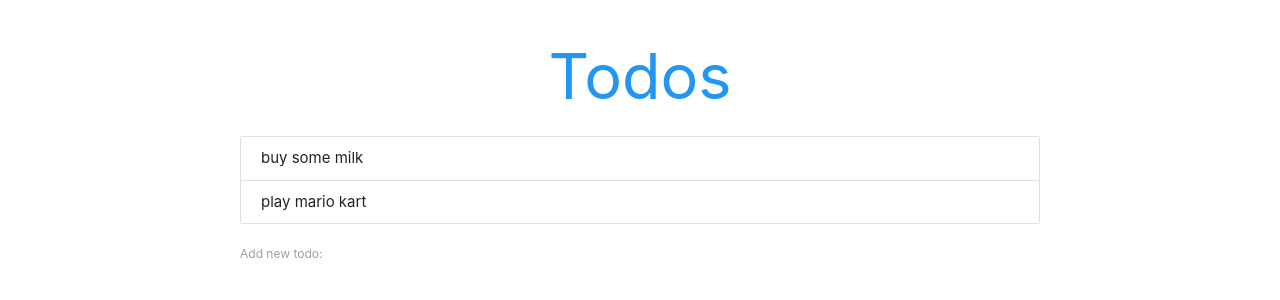
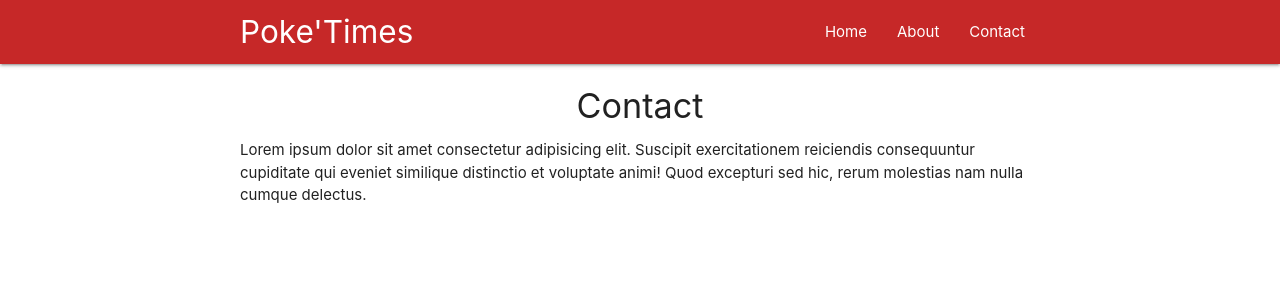
Before and after one commit to alexey-korablin/react-refs, a React (Create React App) app: page /contact in a window 1280 px wide. Shown: the top 300 px of the page. Built offline with nearby package versions, Linux system fonts and the light colour scheme.

Commit message:
#14 Link and NavLink

```diff
--- a/package.json
+++ b/package.json
@@ -8,6 +8,7 @@
     "@testing-library/user-event": "^7.2.1",
     "react": "^16.13.1",
     "react-dom": "^16.13.1",
+    "react-router-dom": "^5.2.0",
     "react-scripts": "3.4.1"
   },
   "scripts": {
--- a/src/App.js
+++ b/src/App.js
@@ -1,42 +1,24 @@
 import React, { Component } from 'react';
+import { BrowserRouter as Router, Route } from 'react-router-dom';
+
 import './App.css';
 
-import Todos from './components/Todos';
-import AddTodo from './components/AddTodo';
+import { Home } from './components/Home';
+import { About } from './components/About';
+import { Contact } from './components/Contact';
+import { Navbar } from './components/Navbar';
 
 class App extends Component {
-  constructor(props) {
-    super(props);
-    this.state = {
-      todos: [
-        { id: 1, content: 'buy some milk' },
-        { id: 2, content: 'play mario kart' },
-      ],
-    };
-    this.deleteTodo = this.deleteTodo.bind(this);
-    this.addTodo = this.addTodo.bind(this);
-  }
-
-  deleteTodo(id) {
-    this.setState({
-      todos: this.state.todos.filter((todo) => todo.id !== id),
-    });
-  }
-
-  addTodo(text) {
-    const id = Math.floor(Math.random() * 100);
-    this.setState({
-      todos: [...this.state.todos, { id, content: text }],
-    });
-  }
-
   render() {
     return (
-      <div className='todo-app container'>
-        <h1 className='center blue-text'>Todos</h1>
-        <Todos todos={this.state.todos} deleteTodo={this.deleteTodo} />
-        <AddTodo addTodo={this.addTodo} />
-      </div>
+      <Router>
+        <div className='App'>
+          <Navbar />
+          <Route exact path='/' component={Home} />
+          <Route path='/about' component={About} />
+          <Route path='/contact' component={Contact} />
+        </div>
+      </Router>
     );
   }
 }
--- /dev/null
+++ b/src/components/About.jsx
@@ -0,0 +1,13 @@
+import React from 'react';
+
+export const About = () => (
+  <div className='container'>
+    <h4 className='center'>About</h4>
+    <p>
+      Lorem ipsum dolor sit amet consectetur adipisicing elit. Suscipit
+      exercitationem reiciendis consequuntur cupiditate qui eveniet
+      similique distinctio et voluptate animi! Quod excepturi sed hic,
+      rerum molestias nam nulla cumque delectus.
+    </p>
+  </div>
+);
--- a/src/components/AddTodo.jsx
+++ /dev/null
@@ -1,39 +0,0 @@
-import React, { Component } from 'react';
-
-export default class AddTodo extends Component {
-  constructor(props) {
-    super(props);
-    this.state = {
-      content: '',
-    };
-    this.handleChange = this.handleChange.bind(this);
-    this.handleSubmit = this.handleSubmit.bind(this);
-  }
-
-  handleChange(e) {
-    this.setState({
-      content: e.target.value,
-    });
-  }
-
-  handleSubmit(e) {
-    e.preventDefault();
-    this.props.addTodo(this.state.content);
-    this.setState({
-      content: '',
-    });
-  }
-
-  render() {
-    return (
-      <form onSubmit={this.handleSubmit}>
-        <label>Add new todo:</label>
-        <input
-          type='text'
-          onChange={this.handleChange}
-          value={this.state.content}
-        />
-      </form>
-    );
-  }
-}
--- /dev/null
+++ b/src/components/Contact.jsx
@@ -0,0 +1,13 @@
+import React from 'react';
+
+export const Contact = () => (
+  <div className='container'>
+    <h4 className='center'>Contact</h4>
+    <p>
+      Lorem ipsum dolor sit amet consectetur adipisicing elit. Suscipit
+      exercitationem reiciendis consequuntur cupiditate qui eveniet
+      similique distinctio et voluptate animi! Quod excepturi sed hic,
+      rerum molestias nam nulla cumque delectus.
+    </p>
+  </div>
+);
--- /dev/null
+++ b/src/components/Home.jsx
@@ -0,0 +1,13 @@
+import React from 'react';
+
+export const Home = () => (
+  <div className='container'>
+    <h4 className='center'>Home</h4>
+    <p>
+      Lorem ipsum dolor sit amet consectetur adipisicing elit. Suscipit
+      exercitationem reiciendis consequuntur cupiditate qui eveniet
+      similique distinctio et voluptate animi! Quod excepturi sed hic,
+      rerum molestias nam nulla cumque delectus.
+    </p>
+  </div>
+);
--- /dev/null
+++ b/src/components/Navbar.jsx
@@ -0,0 +1,21 @@
+import React from 'react';
+import { Link, NavLink } from 'react-router-dom';
+
+export const Navbar = () => (
+  <nav className='nav-wrapper red darken-3'>
+    <div className='container'>
+      <a className='brand-logo'>Poke'Times</a>
+      <ul className='right'>
+        <li>
+          <Link to='/'>Home</Link>
+        </li>
+        <li>
+          <NavLink to='/about'>About</NavLink>
+        </li>
+        <li>
+          <NavLink to='/contact'>Contact</NavLink>
+        </li>
+      </ul>
+    </div>
+  </nav>
+);
--- a/src/components/Todos.jsx
+++ /dev/null
@@ -1,19 +0,0 @@
-import React from 'react';
-
-export default function Todos(props) {
-  return (
-    <div className='todos collection'>
-      {props.todos.length ? (
-        props.todos.map((todo) => (
-          <div className='collection-item' key={todo.id}>
-            <span onClick={() => props.deleteTodo(todo.id)}>
-              {todo.content}
-            </span>
-          </div>
-        ))
-      ) : (
-        <p className='center'>You have no todos left</p>
-      )}
-    </div>
-  );
-}
```
Also changed, not shown: 1 other file (tests, documents, lock files or other folders).
